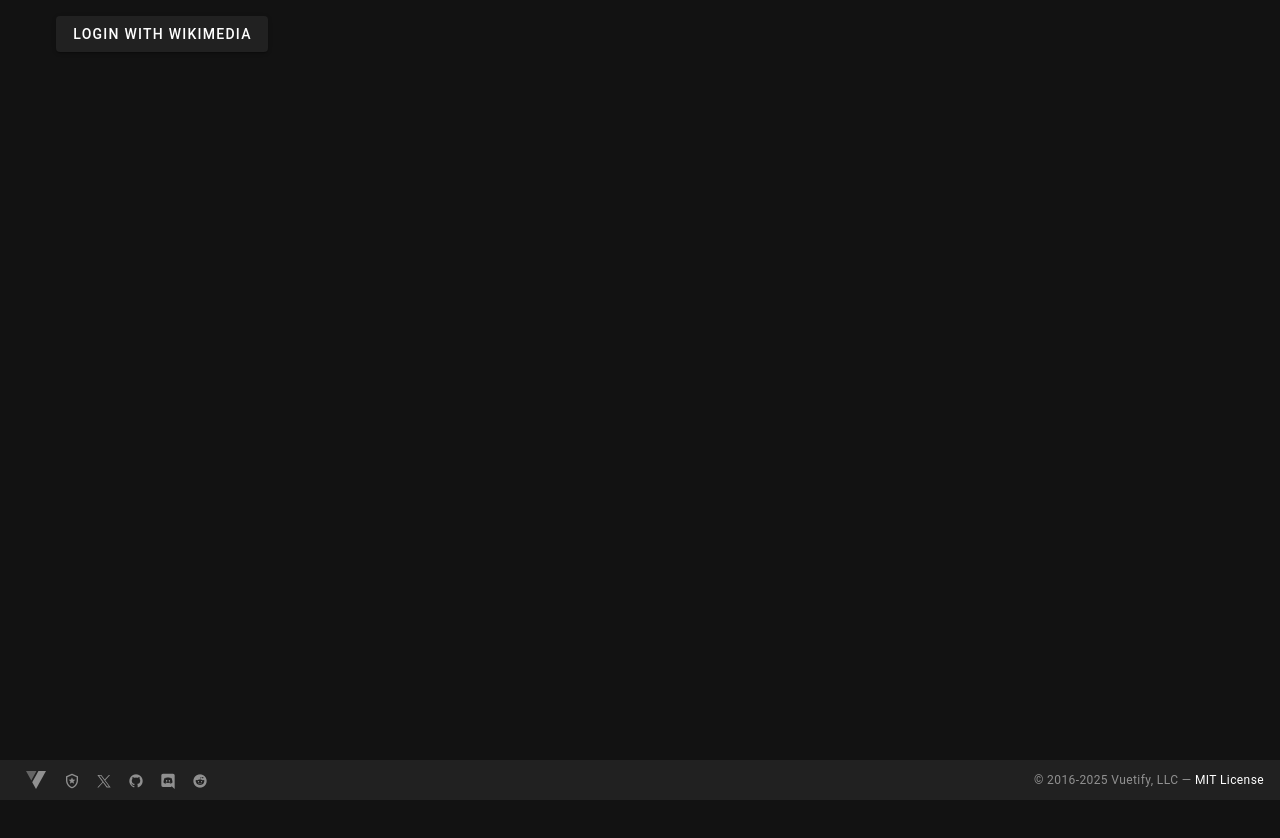
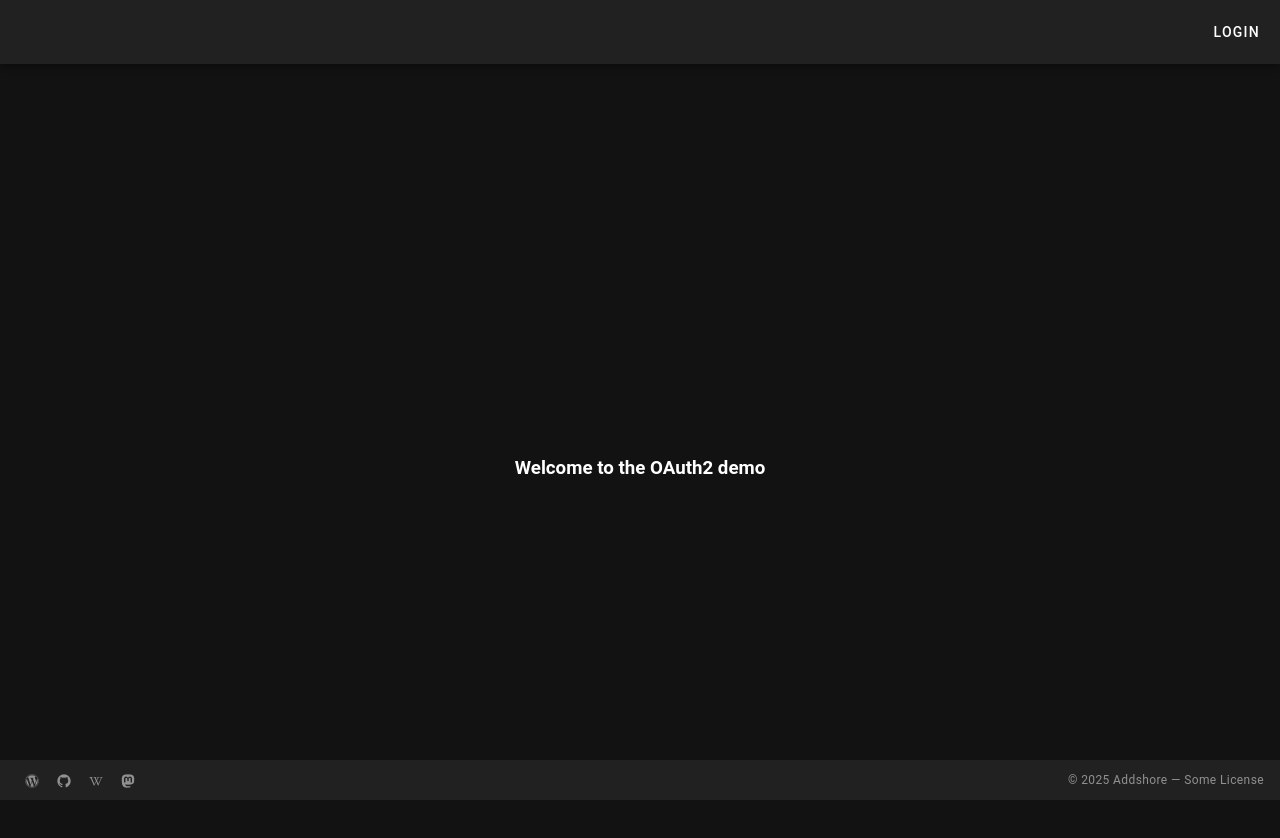
Before and after one commit to addshore/wd2, a Vue app: page / in a window 1280 px wide. Shown: the top 838 px of the page. Before the commit the page ends 800 px from the top, so only its background shows below. Built offline with nearby package versions, Linux system fonts and the light colour scheme.

Commit message:
Tweak oauth flows to be nice (woo!)

```diff
--- a/package.json
+++ b/package.json
@@ -1,5 +1,5 @@
 {
-  "name": "wd2",
+  "name": "wikimedia-oauth2-viuetifye",
   "private": true,
   "type": "module",
   "version": "0.0.0",
@@ -14,7 +14,6 @@
   "dependencies": {
     "@mdi/font": "7.4.47",
     "core-js": "^3.37.1",
-    "passport-mediawiki-oauth": "^0.1.0",
     "roboto-fontface": "*",
     "vue": "^3.4.31",
     "vuetify": "^3.6.14"
--- a/src/components/AppFooter.vue
+++ b/src/components/AppFooter.vue
@@ -19,16 +19,9 @@
       class="text-caption text-disabled"
       style="position: absolute; right: 16px;"
     >
-      &copy; 2016-{{ (new Date()).getFullYear() }} <span class="d-none d-sm-inline-block">Vuetify, LLC</span>
+      &copy; 2025<span v-if="new Date().getFullYear() !== 2025">-{{ new Date().getFullYear() }}</span> <span class="d-none d-sm-inline-block">Addshore</span>
       —
-      <a
-        class="text-decoration-none on-surface"
-        href="https://vuetifyjs.com/about/licensing/"
-        rel="noopener noreferrer"
-        target="_blank"
-      >
-        MIT License
-      </a>
+      Some License
     </div>
   </v-footer>
 </template>
@@ -36,34 +29,24 @@
 <script setup lang="ts">
   const items = [
     {
-      title: 'Vuetify Documentation',
-      icon: `$vuetify`,
-      href: 'https://vuetifyjs.com/',
+      title: 'Website',
+      icon: `mdi-wordpress`,
+      href: 'https://addshore.com',
     },
     {
-      title: 'Vuetify Support',
-      icon: 'mdi-shield-star-outline',
-      href: 'https://support.vuetifyjs.com/',
+      title: 'GitHub',
+      icon: `mdi-github`,
+      href: 'https://github.com/addshore',
     },
     {
-      title: 'Vuetify X',
-      icon: ['M2.04875 3.00002L9.77052 13.3248L1.99998 21.7192H3.74882L10.5519 14.3697L16.0486 21.7192H22L13.8437 10.8137L21.0765 3.00002H19.3277L13.0624 9.76874L8.0001 3.00002H2.04875ZM4.62054 4.28821H7.35461L19.4278 20.4308H16.6937L4.62054 4.28821Z'],
-      href: 'https://x.com/vuetifyjs',
+      title: 'Wikimedia',
+      icon: `mdi-wikipedia`,
+      href: 'https://meta.wikimedia.org/wiki/User:Addshore',
     },
     {
-      title: 'Vuetify GitHub',
-      icon: `mdi-github`,
-      href: 'https://github.com/vuetifyjs/vuetify',
-    },
-    {
-      title: 'Vuetify Discord',
-      icon: ['M22,24L16.75,19L17.38,21H4.5A2.5,2.5 0 0,1 2,18.5V3.5A2.5,2.5 0 0,1 4.5,1H19.5A2.5,2.5 0 0,1 22,3.5V24M12,6.8C9.32,6.8 7.44,7.95 7.44,7.95C8.47,7.03 10.27,6.5 10.27,6.5L10.1,6.33C8.41,6.36 6.88,7.53 6.88,7.53C5.16,11.12 5.27,14.22 5.27,14.22C6.67,16.03 8.75,15.9 8.75,15.9L9.46,15C8.21,14.73 7.42,13.62 7.42,13.62C7.42,13.62 9.3,14.9 12,14.9C14.7,14.9 16.58,13.62 16.58,13.62C16.58,13.62 15.79,14.73 14.54,15L15.25,15.9C15.25,15.9 17.33,16.03 18.73,14.22C18.73,14.22 18.84,11.12 17.12,7.53C17.12,7.53 15.59,6.36 13.9,6.33L13.73,6.5C13.73,6.5 15.53,7.03 16.56,7.95C16.56,7.95 14.68,6.8 12,6.8M9.93,10.59C10.58,10.59 11.11,11.16 11.1,11.86C11.1,12.55 10.58,13.13 9.93,13.13C9.29,13.13 8.77,12.55 8.77,11.86C8.77,11.16 9.28,10.59 9.93,10.59M14.1,10.59C14.75,10.59 15.27,11.16 15.27,11.86C15.27,12.55 14.75,13.13 14.1,13.13C13.46,13.13 12.94,12.55 12.94,11.86C12.94,11.16 13.45,10.59 14.1,10.59Z'],
-      href: 'https://community.vuetifyjs.com/',
-    },
-    {
-      title: 'Vuetify Reddit',
-      icon: `mdi-reddit`,
-      href: 'https://reddit.com/r/vuetifyjs',
+      title: 'Mastodon',
+      icon: `mdi-mastodon`,
+      href: 'https://mas.to/@addshore',
     },
   ]
 </script>
--- a/src/components/Callback.vue
+++ b/src/components/Callback.vue
@@ -1,6 +1,6 @@
 <template>
     <v-container>
-      <h3 v-if="user">Welcome back, {{ user.username }}</h3>
+      <h3 v-if="user">Redirecting...</h3>
       <p v-else-if="error">{{ error }}</p>
       <p v-else>Loading...</p>
     </v-container>
@@ -52,7 +52,13 @@
             },
           });
 
-          this.user = await userResponse.json();
+          if (userResponse.ok) {
+            this.user = await userResponse.json();
+            localStorage.setItem('user', JSON.stringify(this.user));
+            window.location.href = '/';
+          } else {
+            throw new Error('Failed to fetch user profile');
+          }
         } catch (error) {
           this.error = error.message;
         }
--- a/src/components/Home.vue
+++ b/src/components/Home.vue
@@ -1,9 +1,10 @@
 <template>
   <v-container>
-    <v-btn @click="login">Login with Wikimedia</v-btn>
+    <v-row justify="center" align="center" style="height: 100vh;" v-if="!user">
+      <h3>Welcome to the OAuth2 demo</h3>
+    </v-row>
     <div v-if="user">
-      <h3>Welcome, {{ user.name }}</h3>
-      <p>Your email: {{ user.email }}</p>
+      <h3>Welcome, {{ user.username }}</h3>
     </div>
   </v-container>
 </template>
@@ -16,25 +17,14 @@ const REDIRECT_URI = 'http://localhost:3000/auth/mediawiki/callback';
 export default {
   data() {
     return {
-      user: null,
+      user: JSON.parse(localStorage.getItem('user')),
     };
   },
   methods: {
-    async login() {
-      const codeVerifier = this.generateCodeVerifier();
-      const codeChallenge = await this.generateCodeChallenge(codeVerifier);
-
-      localStorage.setItem('code_verifier', codeVerifier);
-
-      const params = new URLSearchParams({
-        response_type: 'code',
-        client_id: CLIENT_ID,
-        redirect_uri: REDIRECT_URI,
-        code_challenge: codeChallenge,
-        code_challenge_method: 'S256',
-      });
-
-      window.location.href = `${AUTH_URL}?${params.toString()}`;
+    logout() {
+      localStorage.removeItem('user');
+      this.user = null;
+      window.location.reload();
     },
     generateCodeVerifier() {
       const array = new Uint8Array(32);
--- a/src/pages/index.vue
+++ b/src/pages/index.vue
@@ -1,7 +1,60 @@
 <template>
+  <v-app-bar app>
+    <v-spacer></v-spacer>
+    <v-btn v-if="user" @click="logout">Logout</v-btn>
+    <v-btn v-else @click="login">Login</v-btn>
+  </v-app-bar>
   <Home />
 </template>
 
 <script lang="ts" setup>
-  //
+import { ref } from 'vue';
+
+const user = ref(JSON.parse(localStorage.getItem('user') || 'null'));
+
+function logout() {
+  localStorage.removeItem('user');
+  user.value = null;
+  window.location.reload();
+}
+
+function login() {
+  const codeVerifier = generateCodeVerifier();
+  generateCodeChallenge(codeVerifier).then(codeChallenge => {
+    localStorage.setItem('code_verifier', codeVerifier);
+
+    const params = new URLSearchParams({
+      response_type: 'code',
+      client_id: CLIENT_ID,
+      redirect_uri: REDIRECT_URI,
+      code_challenge: codeChallenge,
+      code_challenge_method: 'S256',
+    });
+
+    window.location.href = `${AUTH_URL}?${params.toString()}`;
+  });
+}
+
+function generateCodeVerifier() {
+  const array = new Uint8Array(32);
+  window.crypto.getRandomValues(array);
+  return btoa(String.fromCharCode(...array))
+    .replace(/=/g, '')
+    .replace(/\+/g, '-')
+    .replace(/\//g, '_');
+}
+
+async function generateCodeChallenge(codeVerifier) {
+  const encoder = new TextEncoder();
+  const data = encoder.encode(codeVerifier);
+  const hashed = await window.crypto.subtle.digest('SHA-256', data);
+  return btoa(String.fromCharCode(...new Uint8Array(hashed)))
+    .replace(/=/g, '')
+    .replace(/\+/g, '-')
+    .replace(/\//g, '_');
+}
+
+const AUTH_URL = 'https://meta.wikimedia.org/w/rest.php/oauth2/authorize';
+const CLIENT_ID = 'dbd8434c74f1997c7156deab168e8948';
+const REDIRECT_URI = 'http://localhost:3000/auth/mediawiki/callback';
 </script>
```
Also changed, not shown: 1 other file (tests, documents, lock files or other folders).
